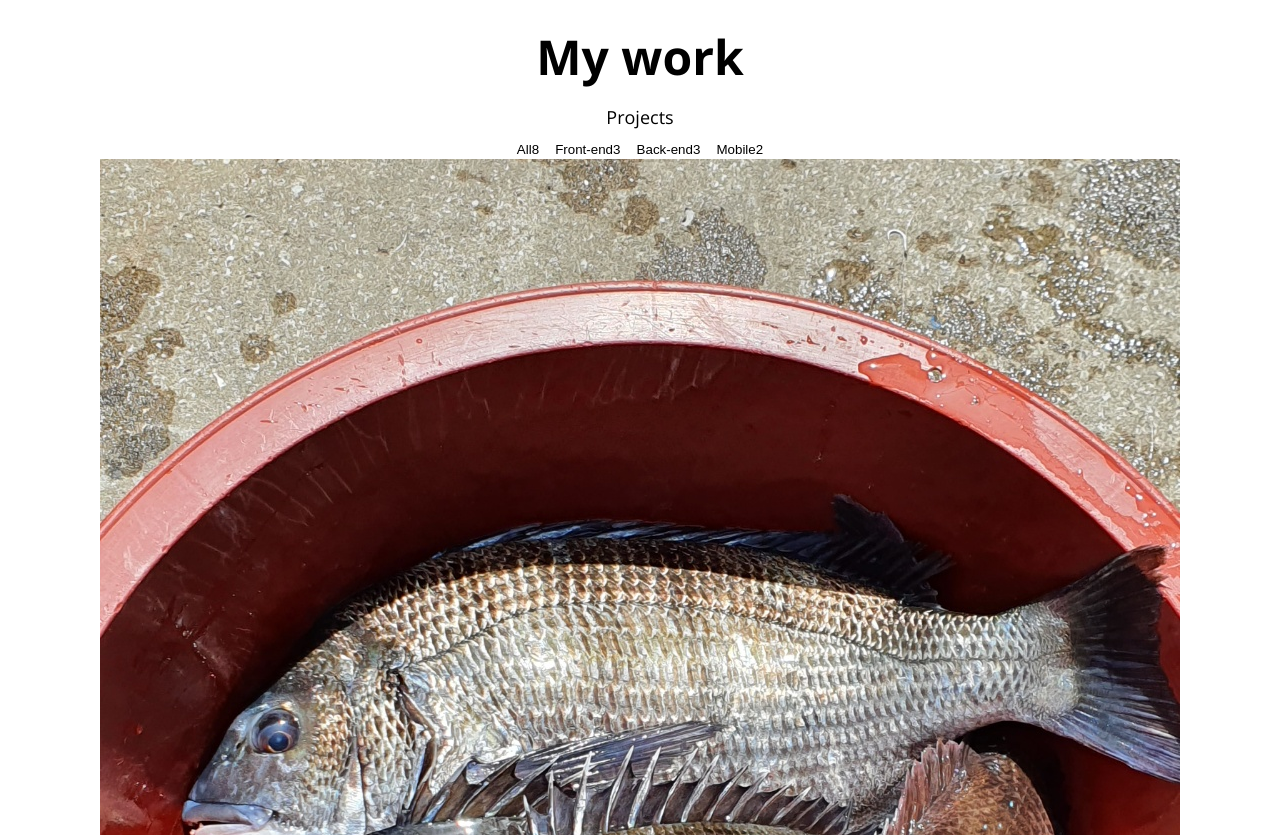
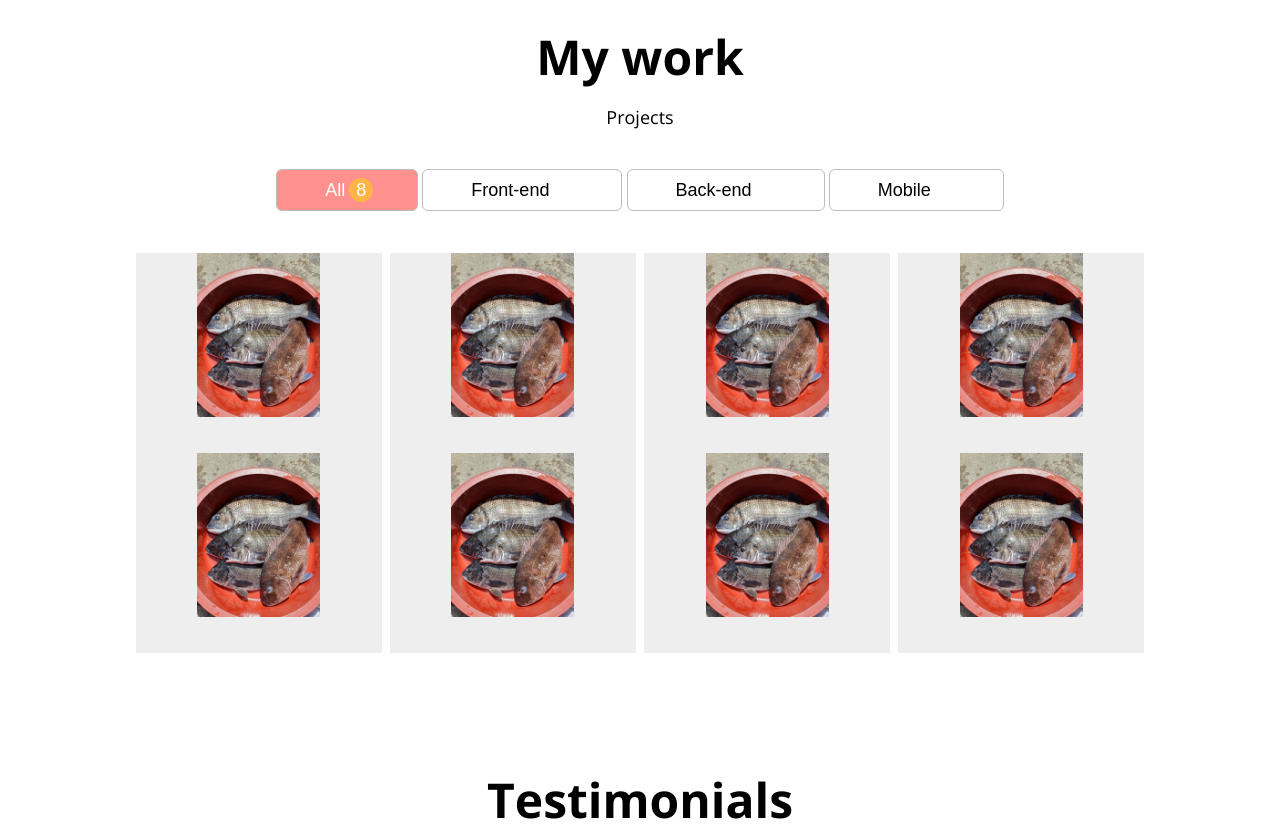
Before and after one commit to 1005jsc/portfoliosample, a plain HTML site: page index.html in a window 1280 px wide. Shown: the part 2400-3235 px from the top of the page. Drawn offline with nearby package versions, Linux system fonts and the light colour scheme.

Commit message:
CSS: work

```diff
--- a/index.html
+++ b/index.html
@@ -172,70 +172,85 @@
     <h1>My work</h1>
     <h3>Projects</h3>
     <div class="work__categories">
-      <button class="category__btn">All<span class="category__count">8</span></button>
+      <button class="category__btn active">All<span class="category__count">8</span></button>
       <button class="category__btn">Front-end<span class="category__count">3</span></button>
       <button class="category__btn">Back-end<span class="category__count">3</span></button>
       <button class="category__btn">Mobile<span class="category__count">2</span></button>
     </div>
 
     <div class="work__projects">
-      <a href="" class="project" target="blank"></a>
+      <a href="" class="project" target="blank">
         <img src="imgs/3.jpg" class="project__img" alt="">
         <div class="project__description">
           <h3>Youtube Site</h3>
           <span>Clone coding with HTML and CSS</span>
         </div>
+      </a>
     </div>
     <div class="work__projects">
-      <a href="" class="project" target="blank"></a>
+      <a href="" class="project" target="blank">
         <img src="imgs/3.jpg" class="project__img" alt="">
         <div class="project__description">
           <h3>Youtube Site</h3>
           <span>Clone coding with HTML and CSS</span>
         </div>
-    </div><div class="work__projects">
-      <a href="" class="project" target="blank"></a>
+      </a>
+    </div>
+    <div class="work__projects">
+      <a href="" class="project" target="blank">
         <img src="imgs/3.jpg" class="project__img" alt="">
         <div class="project__description">
           <h3>Youtube Site</h3>
           <span>Clone coding with HTML and CSS</span>
         </div>
-    </div><div class="work__projects">
-      <a href="" class="project" target="blank"></a>
+      </a>
+    </div>
+    <div class="work__projects">
+      <a href="" class="project" target="blank">
         <img src="imgs/3.jpg" class="project__img" alt="">
         <div class="project__description">
           <h3>Youtube Site</h3>
           <span>Clone coding with HTML and CSS</span>
         </div>
-    </div><div class="work__projects">
-      <a href="" class="project" target="blank"></a>
+      </a>
+    </div>
+    <div class="work__projects">
+      <a href="" class="project" target="blank">
         <img src="imgs/3.jpg" class="project__img" alt="">
         <div class="project__description">
           <h3>Youtube Site</h3>
           <span>Clone coding with HTML and CSS</span>
         </div>
-    </div><div class="work__projects">
-      <a href="" class="project" target="blank"></a>
+      </a>
+    </div>
+    <div class="work__projects">
+      <a href="" class="project" target="blank">
         <img src="imgs/3.jpg" class="project__img" alt="">
         <div class="project__description">
           <h3>Youtube Site</h3>
           <span>Clone coding with HTML and CSS</span>
         </div>
-    </div><div class="work__projects">
-      <a href="" class="project" target="blank"></a>
+      </a>
+    </div>
+    <div class="work__projects">
+      <a href="" class="project" target="blank">
         <img src="imgs/3.jpg" class="project__img" alt="">
         <div class="project__description">
           <h3>Youtube Site</h3>
           <span>Clone coding with HTML and CSS</span>
         </div>
-    </div><div class="work__projects">
-      <a href="" class="project" target="blank"></a>
+      </a>
+    </div>
+    <div class="work__projects">
+      <a href="" class="project" target="blank">
         <img src="imgs/3.jpg" class="project__img" alt="">
         <div class="project__description">
           <h3>Youtube Site</h3>
           <span>Clone coding with HTML and CSS</span>
         </div>
+      </a>
     </div>
+
   </section>
   <!-- Testimonials -->
   <section id="testimonials" class="section section__container">
--- a/style.css
+++ b/style.css
@@ -312,3 +312,100 @@ button {
 .tools {
   margin: 0px;
 }
+
+/* Work */
+
+.work__categories {
+  margin: 40px;
+}
+
+.category__btn {
+  border: 1px solid var(--color-dark-white);
+  border-radius: var(--size-border-radius);
+  font-size: var(--font-regular);
+  padding: 8px 48px;
+}
+
+.category__btn.active,
+.category__btn:hover {
+  background-color: var(--color-pink);
+  color: var(--color-white);
+}
+
+.category__btn.active .category__count,
+.category__btn:hover .category__count {
+  opacity: 1;
+  top: 0;
+}
+
+.category__count {
+  background-color: var(--color-orange);
+  border-radius: 50%;
+  color: var(--color-white);
+  width: 24px;
+  height: 24px;
+  line-height: 24px;
+  display: inline-block;
+  position: relative;
+  top: -20px;
+  left: 4px;
+  opacity: 0;
+  transition: all var(--animation-duration) ease-in;
+}
+
+.work__projects {
+  width: 250px;
+  height: 200px;
+  display: inline-flex;
+  flex-wrap: wrap;
+  justify-content: center;
+  margin: 0;
+}
+
+.project {
+  width: 250px;
+  height: 200px;
+  margin: 2px;
+  background-color: var(--color-light-white);
+  position: relative;
+}
+
+.project:hover .project__description {
+  opacity: 0.8;
+  transform: translateY(0px);
+}
+
+.work__projects img {
+  max-width: 50%;
+}
+
+.project__description {
+  position: absolute;
+  background-color: var(--color-black);
+  display: flex;
+  flex-direction: column;
+  justify-content: center;
+  width: 100%;
+  height: 100%;
+  top: 0;
+  left: 0;
+  opacity: 0;
+  transform: translateY(10px);
+  transition: all var(--animation-duration) ease-in;
+}
+
+.project__description h3 {
+  color: var(--color-white);
+}
+
+.project__description h3:after {
+  content: '';
+  display: block;
+  position: relative;
+  left: 50%;
+  width: 25px;
+  height: 2px;
+  margin-left: -12px;
+  margin-top: 8px;
+  background-color: var(--color-dark-white);
+}
```
Lines whose indentation alone changed are shown as unchanged.
